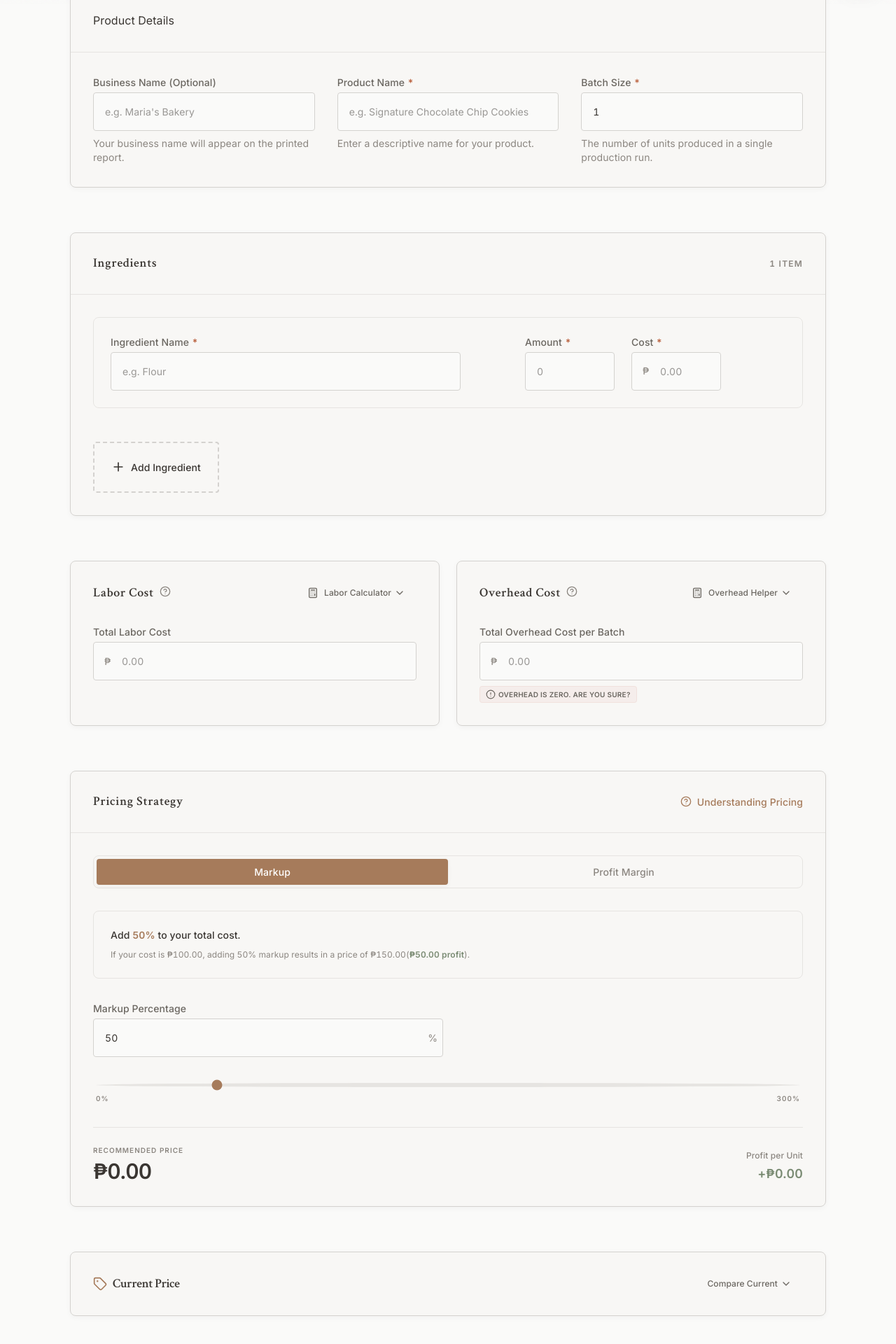
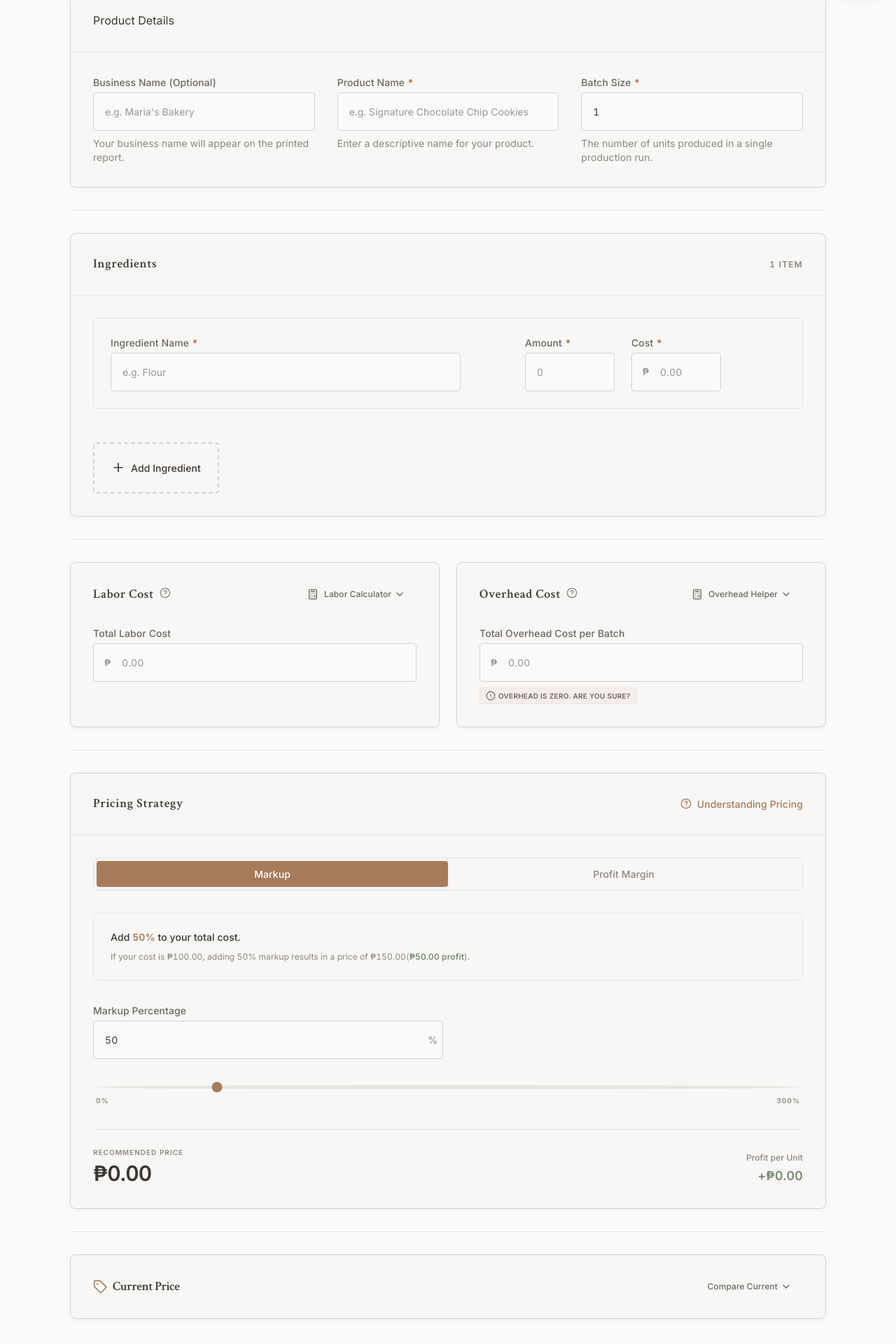
Before and after one commit to jlescarlan11/pricing-calculator-app, a React (Vite) app: page / in a window 1280 px wide. Shown: the part 794-2714 px from the top of the page at 70% size. Built offline with nearby package versions, Linux system fonts and the light colour scheme.

Commit message:
feat: implement vertical rhytm enhancement

```diff
--- a/src/components/calculator/CalculatorForm.tsx
+++ b/src/components/calculator/CalculatorForm.tsx
@@ -108,113 +108,238 @@ export const CalculatorForm: React.FC<CalculatorFormProps> = ({
         </div>
       </div>
 
-            <div className="flex flex-col gap-3xl">
+                  <div className="flex flex-col space-y-xl">
+
                     {/* Section 1: Product Info */}
-              <ProductInfo            businessName={input.businessName}
+
+                    <ProductInfo
+
+                      businessName={input.businessName}
+
                       productName={input.productName}
+
                       batchSize={input.batchSize}
+
                       onChange={handleProductInfoChange}
+
                       errors={{
+
                         businessName: errors.businessName,
+
                         productName: errors.productName,
+
                         batchSize: errors.batchSize,
+
                       }}
+
                     />
 
+
+
+                    <div className="h-px bg-border-subtle" role="separator" />
+
+
+
                     {/* Section 2: Ingredients */}
+
                     <Card
+
                       title={
+
                         <div className="flex items-center justify-between w-full">
+
                           <h3 className="text-lg text-ink-900">Ingredients</h3>
+
                           <span className="text-xs font-bold text-ink-500 uppercase tracking-widest">
+
                             {input.ingredients.length} item{input.ingredients.length !== 1 ? 's' : ''}
+
                           </span>
+
                         </div>
+
                       }
+
                     >
+
                       <div className="space-y-lg">
+
                         {errors.ingredients && (
+
                           <div className="p-md bg-rust/10 text-rust text-sm rounded-md border border-rust/20 flex items-center gap-sm animate-in fade-in slide-in-from-left-2">
+
                             <Trash2 className="w-4 h-4" />
+
                             <span className="font-medium">{errors.ingredients}</span>
+
                           </div>
+
                         )}
 
+
+
                         <div className="space-y-md">
+
                           {input.ingredients.map((ing, index) => (
+
                             <IngredientRow
+
                               key={ing.id}
+
                               ingredient={ing}
+
                               index={index}
+
                               isOnlyRow={input.ingredients.length === 1}
+
                               onUpdate={onUpdateIngredient}
+
                               onRemove={onRemoveIngredient}
+
                               onAdd={onAddIngredient}
+
                               autoFocus={index === input.ingredients.length - 1 && index > 0}
+
                               errors={{
+
                                 name: errors[`ingredients.${ing.id}.name`],
+
                                 amount: errors[`ingredients.${ing.id}.amount`],
+
                                 cost: errors[`ingredients.${ing.id}.cost`],
+
                               }}
+
                             />
+
                           ))}
+
                         </div>
 
+
+
                         <Button
+
                           variant="secondary"
+
                           onClick={onAddIngredient}
+
                           className="w-full mt-lg border-dashed border-2 py-lg flex items-center justify-center gap-sm border-border-base text-ink-700 hover:border-clay hover:text-clay bg-transparent hover:bg-clay/5 transition-all duration-300 rounded-sm"
+
                         >
+
                           <Plus className="w-5 h-5" />
+
                           Add Ingredient
+
                         </Button>
+
                       </div>
+
                     </Card>
 
+
+
+                    <div className="h-px bg-border-subtle" role="separator" />
+
+
+
                     {/* Section 3: Costs */}
+
                     <div className="grid grid-cols-1 md:grid-cols-2 gap-lg">
+
                       <LaborCost
+
                         value={input.laborCost}
+
                         onChange={handleLaborChange}
+
                         error={errors.laborCost}
+
                       />
+
                       <OverheadCost
+
                         value={input.overhead}
+
                         batchSize={input.batchSize}
+
                         onChange={handleOverheadChange}
+
                         error={errors.overhead}
+
                       />
+
                     </div>
 
+
+
+                    <div className="h-px bg-border-subtle" role="separator" />
+
+
+
                     {/* Section 4: Pricing Strategy */}
+
                     <PricingStrategy
+
                       strategy={config.strategy}
+
                       value={config.value}
+
                       costPerUnit={
+
                         // Background calculation for preview
+
                         performFullCalculation(input, config).costPerUnit
+
                       }
+
                       onChange={handlePricingChange}
+
                     />
 
+
+
+                    <div className="h-px bg-border-subtle" role="separator" />
+
+
+
                     {/* Section 5: Current Price Comparison */}
+
                     <CurrentPrice
+
                       value={input.currentSellingPrice}
+
                       onChange={handleCurrentPriceChange}
+
                     />
 
+
+
                     {/* Floating Mobile Action */}
+
                     <div className="fixed bottom-lg right-lg lg:hidden z-30">
+
                       <Button
+
                         variant="primary"
+
                         onClick={onCalculate}
+
                         isLoading={isCalculating}
+
                         className="rounded-round w-16 h-16 shadow-level-3 flex items-center justify-center p-0"
+
                         aria-label="Calculate Results"
+
                       >
+
                         <Calculator className="w-8 h-8" />
+
                       </Button>
+
                     </div>
+
                   </div>
     </div>
   );
--- a/src/components/help/OverheadCalculator.tsx
+++ b/src/components/help/OverheadCalculator.tsx
@@ -74,7 +74,7 @@ export const OverheadCalculator: React.FC<OverheadCalculatorProps> = ({
               placeholder="0"
             />
             <Input
-              label="Utilities"
+              label="Monthly Utilities"
               type="number"
               value={utilities}
               onChange={(e) => setUtilities(e.target.value)}
--- a/src/components/presets/PresetsList.tsx
+++ b/src/components/presets/PresetsList.tsx
@@ -105,7 +105,7 @@ export const PresetsList: React.FC<PresetsListProps> = ({ onLoad, onEdit }) => {
         <div
           className={
             viewMode === 'grid'
-              ? 'flex flex-col gap-md w-full'
+              ? 'grid grid-cols-1 md:grid-cols-2 gap-md w-full'
               : 'flex flex-col gap-sm w-full'
           }
         >
```
Also changed, not shown: 2 other files (tests, documents, lock files or other folders). Lines whose indentation alone changed are shown as unchanged.
